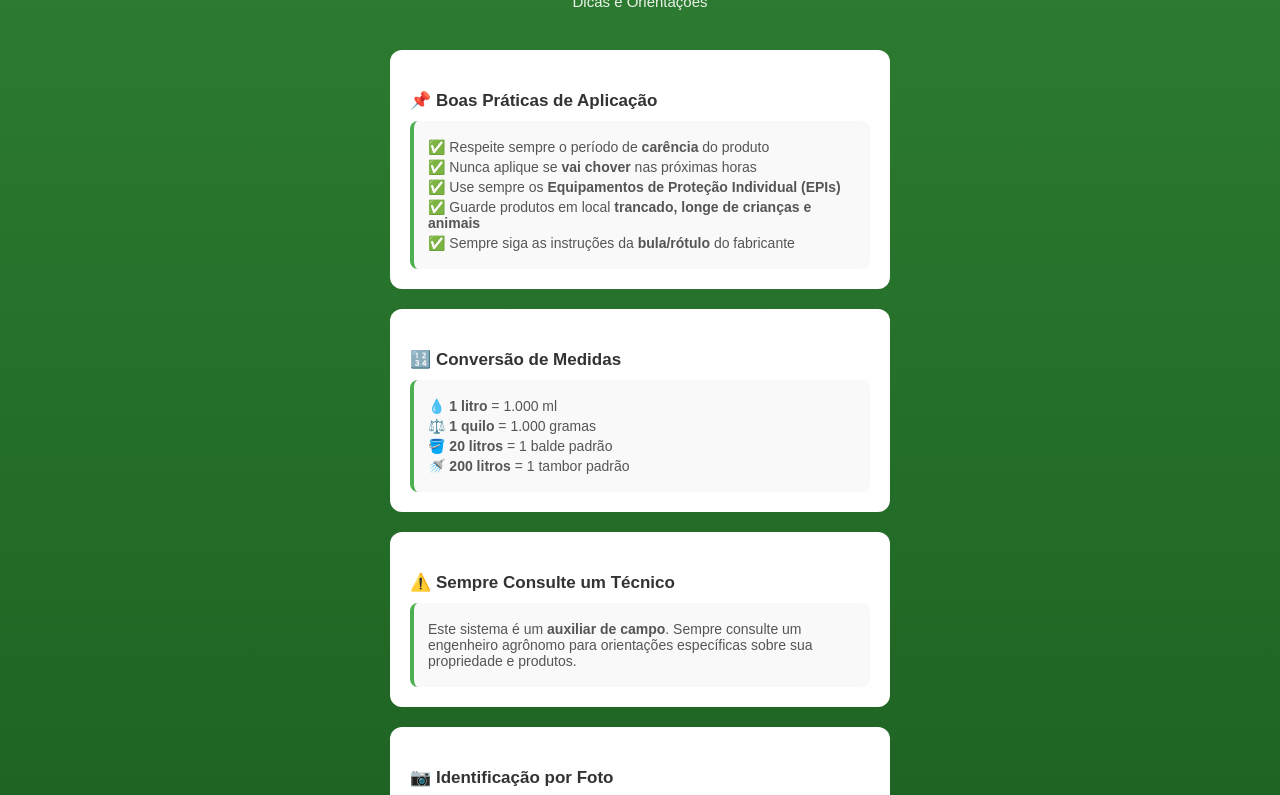
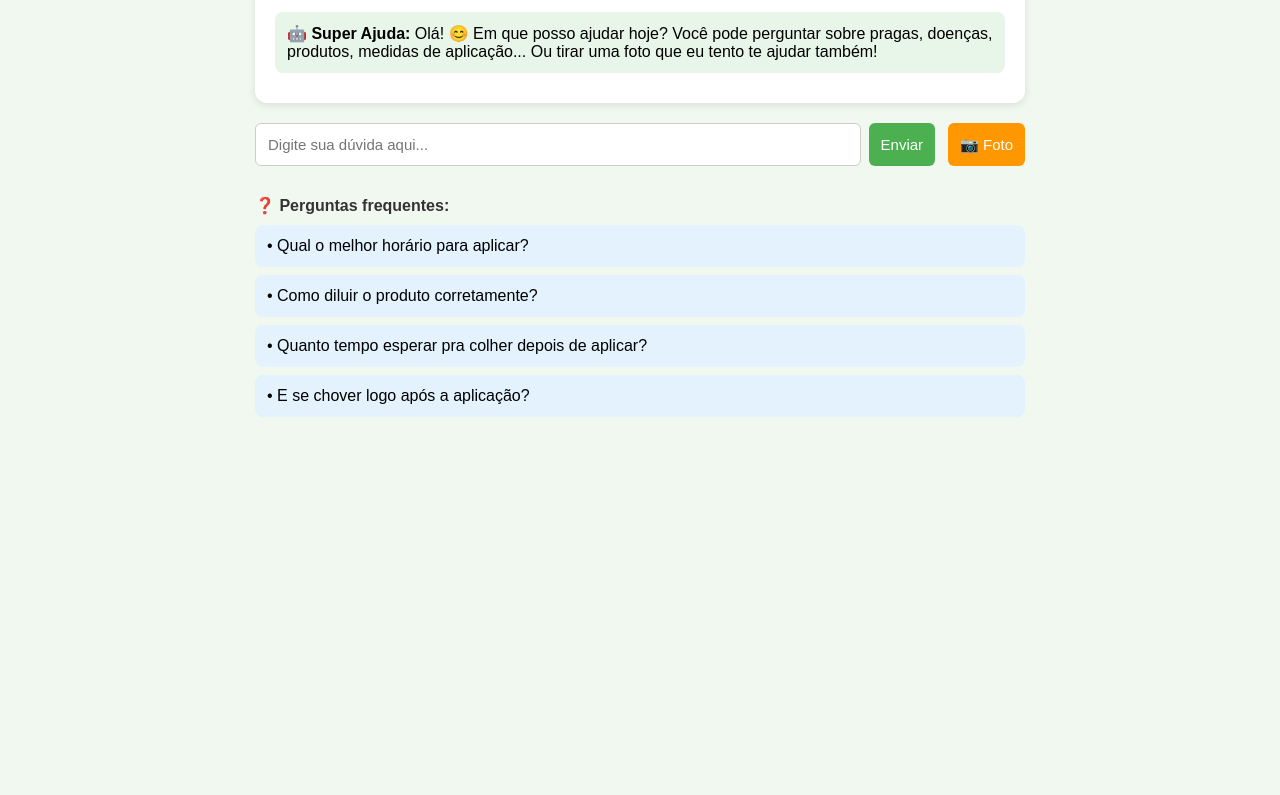
Before and after one commit to nandosarcondicionado-gif/sitio-frutiferas, a plain HTML site: page paginas/ajuda.html in a window 1280 px wide. Shown: the part 96-891 px from the top of the page. After the commit the page ends 800 px from the top, so only its background shows below. Drawn offline with Linux system fonts and the light colour scheme.

Commit message:
Update ajuda.html

```diff
--- a/paginas/ajuda.html
+++ b/paginas/ajuda.html
@@ -3,52 +3,79 @@
 <head>
     <meta charset="UTF-8">
     <meta name="viewport" content="width=device-width, initial-scale=1.0">
-    <title>Super Ajuda Agricultor</title>
-    <link rel="stylesheet" href="../css/estilo.css">
+    <title>Super Ajuda - Sítio Frutíferas</title>
+    <style>
+        * { margin: 0; padding: 0; box-sizing: border-box; font-family: Arial, sans-serif; }
+        body { background: #f0f8f0; }
+        header { background: #2d7d32; color: white; padding: 15px; text-align: center; position: relative; }
+        .voltar { position: absolute; left: 15px; top: 50%; transform: translateY(-50%); color: white; text-decoration: none; font-size: 16px; }
+        .container { max-width: 800px; margin: 20px auto; padding: 0 15px; }
+        .chat-box { background: white; border-radius: 12px; padding: 20px; margin-bottom: 20px; box-shadow: 0 2px 8px rgba(0,0,0,0.1); }
+        .resposta { background: #e8f5e9; padding: 12px; border-radius: 8px; margin: 10px 0; }
+        .pergunta { background: #e3f2fd; padding: 12px; border-radius: 8px; margin: 8px 0 4px 0; }
+        input, button { padding: 12px; border-radius: 6px; border: 1px solid #ccc; font-size: 15px; }
+        button { background: #4caf50; color: white; border: none; cursor: pointer; }
+        .foto-btn { background: #ff9800; margin-left: 5px; }
+    </style>
 </head>
 <body>
+    <header>
+        <a href="index.html" class="voltar">← Voltar</a>
+        <h2>🤖 Super Ajuda Agricultor</h2>
+    </header>
     <div class="container">
-        <header>
-            <h1>🌱 Super Ajuda Agricultor</h1>
-            <p>Dicas e Orientações</p>
-        </header>
+        <div class="chat-box" id="chat">
+            <p class="resposta"><strong>🤖 Super Ajuda:</strong> Olá! 😊 Em que posso ajudar hoje? Você pode perguntar sobre pragas, doenças, produtos, medidas de aplicação... Ou tirar uma foto que eu tento te ajudar também!</p>
+        </div>
 
-        <section class="secao">
-            <h3>📌 Boas Práticas de Aplicação</h3>
-            <div class="item">
-                <p>✅ Respeite sempre o período de <strong>carência</strong> do produto</p>
-                <p>✅ Nunca aplique se <strong>vai chover</strong> nas próximas horas</p>
-                <p>✅ Use sempre os <strong>Equipamentos de Proteção Individual (EPIs)</strong></p>
-                <p>✅ Guarde produtos em local <strong>trancado, longe de crianças e animais</strong></p>
-                <p>✅ Sempre siga as instruções da <strong>bula/rótulo</strong> do fabricante</p>
-            </div>
-        </section>
+        <div style="display:flex; gap:8px; margin-top:20px;">
+            <input type="text" id="pergunta" placeholder="Digite sua dúvida aqui..." style="flex:1;">
+            <button onclick="enviarPergunta()">Enviar</button>
+            <button class="foto-btn" onclick="tirarFoto()">📷 Foto</button>
+        </div>
 
-        <section class="secao">
-            <h3>🔢 Conversão de Medidas</h3>
-            <div class="item">
-                <p>💧 <strong>1 litro</strong> = 1.000 ml</p>
-                <p>⚖️ <strong>1 quilo</strong> = 1.000 gramas</p>
-                <p>🪣 <strong>20 litros</strong> = 1 balde padrão</p>
-                <p>🚿 <strong>200 litros</strong> = 1 tambor padrão</p>
-            </div>
-        </section>
+        <h4 style="margin-top:30px; color:#333;">❓ Perguntas frequentes:</h4>
+        <div style="margin-top:10px;">
+            <p class="pergunta" onclick="resposta('qual o melhor horário para aplicar defensivos')">• Qual o melhor horário para aplicar?</p>
+            <p class="pergunta" onclick="resposta('como diluir corretamente')">• Como diluir o produto corretamente?</p>
+            <p class="pergunta" onclick="resposta('período de segurança')">• Quanto tempo esperar pra colher depois de aplicar?</p>
+            <p class="pergunta" onclick="resposta('chuva depois de aplicar')">• E se chover logo após a aplicação?</p>
+        </div>
+    </div>
 
-        <section class="secao">
-            <h3>⚠️ Sempre Consulte um Técnico</h3>
-            <div class="item">
-                <p>Este sistema é um <strong>auxiliar de campo</strong>. Sempre consulte um engenheiro agrônomo para orientações específicas sobre sua propriedade e produtos.</p>
-            </div>
-        </section>
+    <script>
+        function enviarPergunta() {
+            const pergunta = document.getElementById('pergunta').value;
+            if (!pergunta) return;
+            resposta(pergunta);
+            document.getElementById('pergunta').value = '';
+        }
 
-        <section class="secao">
-            <h3>📷 Identificação por Foto</h3>
-            <div class="item">
-                <p>Use a função <strong>"📷 Identificar pela Foto"</strong> na página de cada fruta para ajudar no reconhecimento de pragas e doenças. Lembre-se: é uma ajuda, não substitui o conhecimento técnico!</p>
-            </div>
-        </section>
+        function resposta(pergunta) {
+            const chat = document.getElementById('chat');
+            let resp = '';
+            const p = pergunta.toLowerCase();
 
-        <button class="btn btn-voltar" onclick="window.location.href='../index.html'">← Voltar ao Início</button>
-    </div>
+            if (p.includes('horário') || p.includes('quando aplicar')) {
+                resp = '🌅 O melhor horário é de manhã cedo (antes das 9h) ou no final da tarde (após às 16h). Evite horário de sol forte, pois o produto evapora rápido e pode queimar as folhas!';
+            } else if (p.includes('diluir') || p.includes('misturar') || p.includes('água')) {
+                resp = '💧 Sempre coloque a água primeiro, depois adicione o produto e mexa bem. Siga SEMPRE as instruções da bula! As medidas que estão no sistema são apenas referências.';
+            } else if (p.includes('segurança') || p.includes('colher') || p.includes('esperar')) {
+                resp = '⏳ Cada produto tem um período diferente — consulte SEMPRE a bula! Em média, vai de 7 a 30 dias. Nunca colha antes do prazo de segurança.';
+            } else if (p.includes('chuva') || p.includes('choveu')) {
+                resp = '🌧️ Se chover dentro de 3-4 horas depois de aplicar, pode ser necessário reaplicar, pois a chuva lava o produto das folhas. Se passar desse tempo, provavelmente já absorveu.';
+            } else {
+                resp = '🤖 Entendi sua dúvida! Para garantir o melhor resultado, consulte sempre um agrônomo ou a bula do produto. Se quiser mais detalhes, é só perguntar mais especificamente! 😊';
+            }
+
+            chat.innerHTML += `<p class="pergunta"><strong>👤 Você:</strong> ${pergunta}</p>`;
+            chat.innerHTML += `<p class="resposta"><strong>🤖 Super Ajuda:</strong> ${resp}</p>`;
+            chat.scrollTop = chat.scrollHeight;
+        }
+
+        function tirarFoto() {
+            alert('📷 Funcionalidade de foto:\n\n• Tire uma foto da praga, doença ou rótulo do produto\n• Salve no celular\n• Depois é só descrever o que você vê aqui que eu te ajudo!\n\n✅ Em breve reconhecimento automático de imagens!');
+        }
+    </script>
 </body>
 </html>
```
